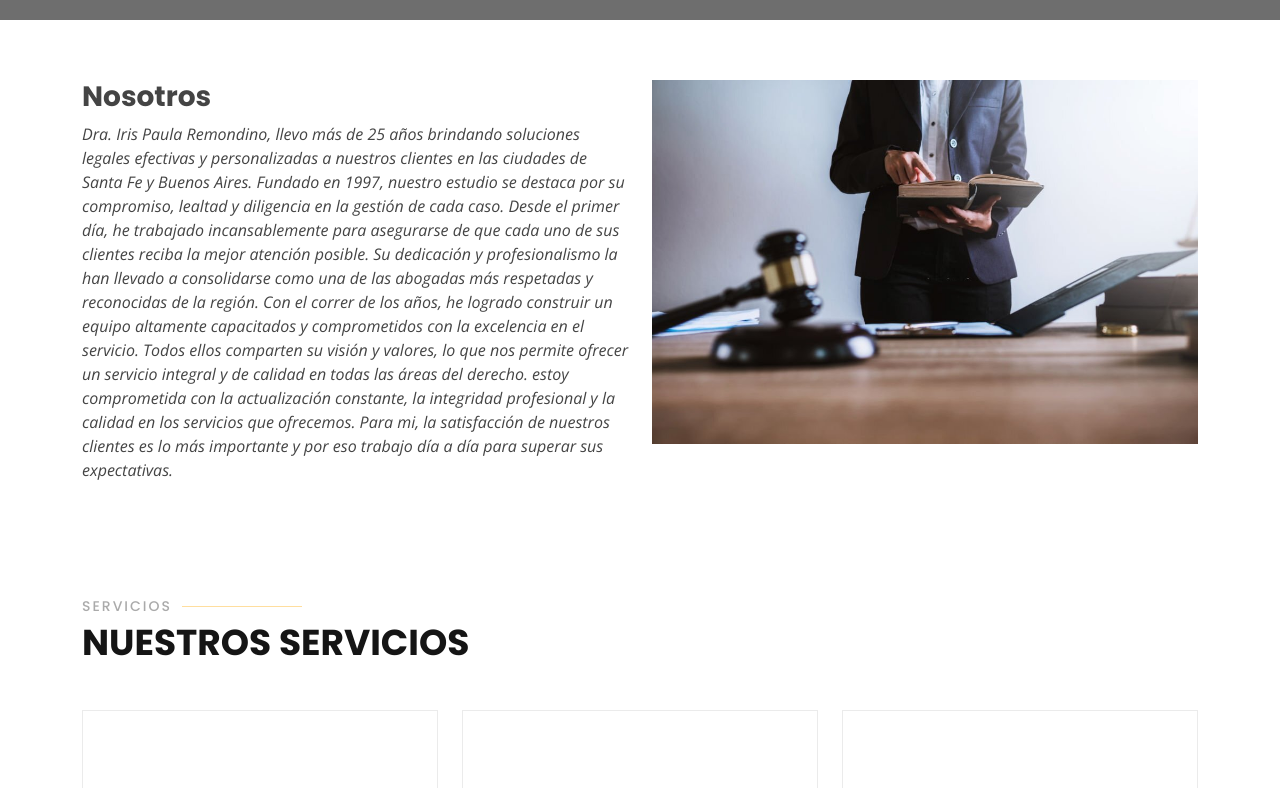
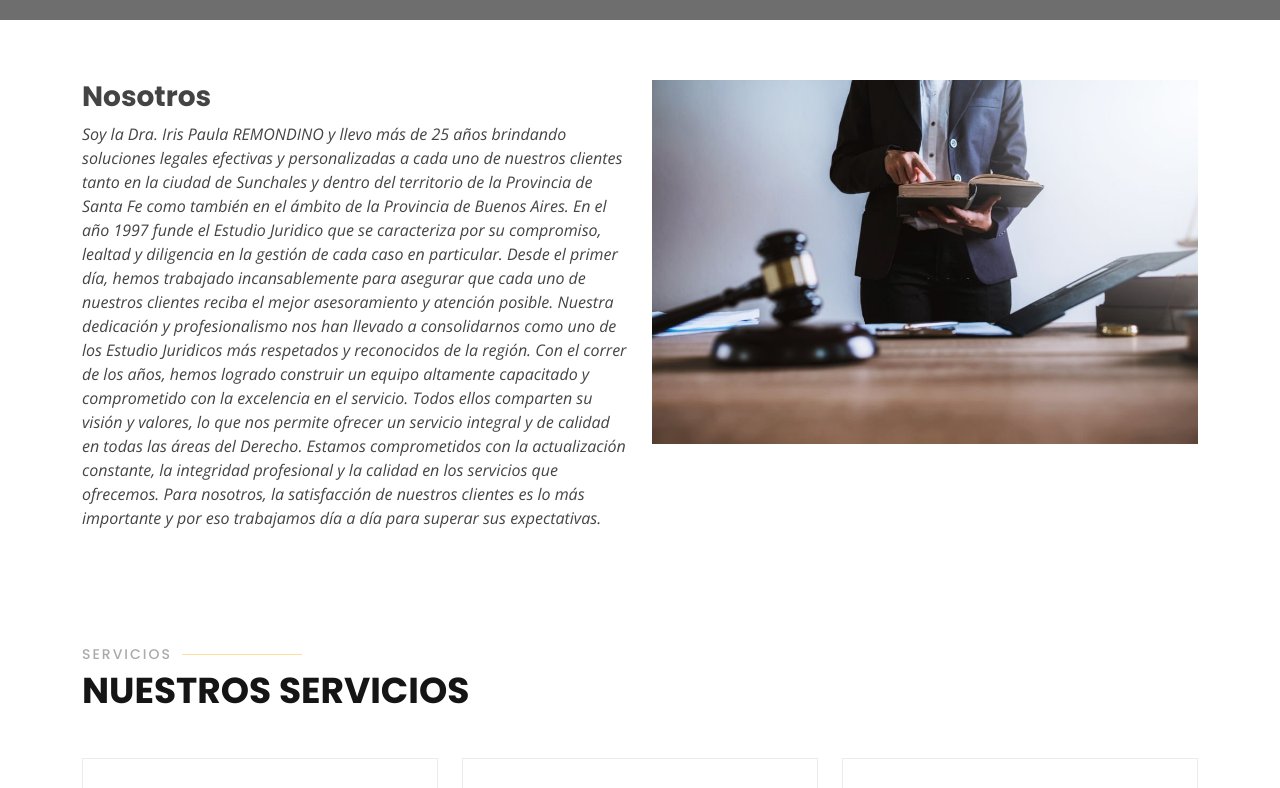
Before and after one commit to Pamelalemos/irisweb, a plain HTML site: page index.html in a window 1280 px wide. Shown: the part 780-1568 px from the top of the page. Drawn offline with nearby package versions, Linux system fonts and the light colour scheme; grey boxes are pictures that could not be loaded.

Commit message:
editando ando

```diff
--- a/index.html
+++ b/index.html
@@ -109,24 +109,10 @@
                 Nosotros
               </h3>
               <p class="fst-italic">
-                Dra. Iris Paula Remondino, llevo más de 25 años brindando
-                soluciones legales efectivas y personalizadas a nuestros
-                clientes en las ciudades de Santa Fe y Buenos Aires. Fundado en
-                1997, nuestro estudio se destaca por su compromiso, lealtad y
-                diligencia en la gestión de cada caso. Desde el primer día, he
-                trabajado incansablemente para asegurarse de que cada uno de sus
-                clientes reciba la mejor atención posible. Su dedicación y
-                profesionalismo la han llevado a consolidarse como una de las
-                abogadas más respetadas y reconocidas de la región. Con el
-                correr de los años, he logrado construir un equipo altamente
-                capacitados y comprometidos con la excelencia en el servicio.
-                Todos ellos comparten su visión y valores, lo que nos permite
-                ofrecer un servicio integral y de calidad en todas las áreas del
-                derecho. estoy comprometida con la actualización constante, la
-                integridad profesional y la calidad en los servicios que
-                ofrecemos. Para mi, la satisfacción de nuestros clientes es lo
-                más importante y por eso trabajo día a día para superar sus
-                expectativas.
+                Soy la Dra. Iris Paula REMONDINO y llevo más de 25 años brindando soluciones legales efectivas y personalizadas a cada uno de nuestros clientes tanto en la ciudad de Sunchales y dentro del territorio de la Provincia de Santa Fe como también en el ámbito de la Provincia de Buenos Aires. En el año 1997 funde el Estudio Juridico que se  caracteriza por su compromiso, lealtad y diligencia en la gestión de cada caso en particular.
+                Desde el primer día, hemos trabajado incansablemente para asegurar que cada uno de nuestros clientes reciba el mejor asesoramiento y atención posible. Nuestra dedicación y profesionalismo nos han llevado a consolidarnos como uno de los Estudio Juridicos más respetados y reconocidos de la región.
+                Con el correr de los años, hemos logrado construir un equipo altamente capacitado y comprometido con la excelencia en el servicio. Todos ellos comparten su visión y valores, lo que nos permite ofrecer un servicio integral y de calidad en todas las áreas del Derecho.
+                Estamos comprometidos con la actualización constante, la integridad profesional y la calidad en los servicios que ofrecemos. Para nosotros, la satisfacción de nuestros clientes es lo más importante y por eso trabajamos día a día para superar sus expectativas.
               </p>
             </div>
           </div>
@@ -263,13 +249,7 @@
               <div class="content d-flex flex-column justify-content-center">
                 <h3>Iris Paula Remondino</h3>
                 <p>
-                  Recibí mi título de abogada de la Universidad Católica de Santa Fe el 9 de agosto de 1996, lo que marcó el comienzo de mi carrera en el mundo del derecho. Siempre he sido una apasionada de mi profesión y busco constantemente oportunidades para mejorar y seguir aprendiendo.
-
-                  En 1999, recibí mi título de especialista en proceso civil de la Universidad Nacional del Litoral, y en 2000, obtuve mi título de especialista en derecho de familia, también de la Universidad Nacional del Litoral. Estos títulos me permitieron especializarme en áreas específicas del derecho y brindar a mis clientes un servicio más completo y de calidad.
-
-                  Pero mi formación no se detuvo ahí. En 2007, recibí mi título de escribanía en la misma universidad. Esto me permitió brindar a mis clientes un servicio aún más completo y especializado en el ámbito notarial.
-
-                  A lo largo de mi carrera, siempre he mantenido un compromiso con la actualización constante, la integridad profesional y la calidad en los servicios que ofrezco. Para mí, la satisfacción de mis clientes es lo más importante y por eso trabajo día a día para superar sus expectativas.
+                  Recibí mi título de Abogada de la Universidad Católica de Santa Fe el 9 de agosto de 1996, lo que marcó el comienzo de mi carrera en el mundo del Derecho. Siempre he sido una apasionada de mi profesión y busco constantemente oportunidades para mejorar y seguir aprendiendo. En 1999, recibí mi título de Especialista en Proceso Civil de la Universidad Nacional del Litoral, y en 2000, obtuve mi título de Especialista en Derecho de Familia, también de la Universidad Nacional del Litoral. Estos títulos me permitieron especializarme en áreas específicas del Derecho y brindar a mis clientes un servicio más completo y de calidad. Pero mi formación no se detuvo ahí. En 2007, recibí mi título de Escribanía en la misma Universidad. Esto me permitió brindar a mis clientes un servicio aún más completo y especializado en el ámbito Notarial. A lo largo de mi carrera, siempre he mantenido un compromiso con la actualización constante, la integridad profesional y la calidad en los servicios que ofrezco. Para mí, la satisfacción de mis clientes es lo más importante y por eso trabajo día a día para superar sus expectativas
                 </p>
             </div>
           </div>
@@ -305,7 +285,8 @@
                 <div class="email">
                   <i class="bi bi-envelope"></i>
                   <h4>Email:</h4>
-                  <p>info@example.com</p>
+                  <p>iris@estudioremondino.ar</p>
+                  <p>secretaria@estudioremondino.ar</p>
                 </div>
 
                 <div class="phone">
@@ -390,10 +371,12 @@
           <div class="row">
             <div class="col-lg-3 col-md-6">
               <div class="footer-info">
-                <h3>IrisPaula<span>.r</span></h3>
+
+
+
 
                 <div class="social-links mt-3">
-                  <a href="#" class="whatsapp"><i class="bx bxl-whatsapp"></i></a>
+                  <a href="1121853514" class="whatsapp"><i class="bx bxl-whatsapp"></i></a>
                   <a href="#" class="facebook"
                     ><i class="bx bxl-facebook"></i
                   ></a>
```
